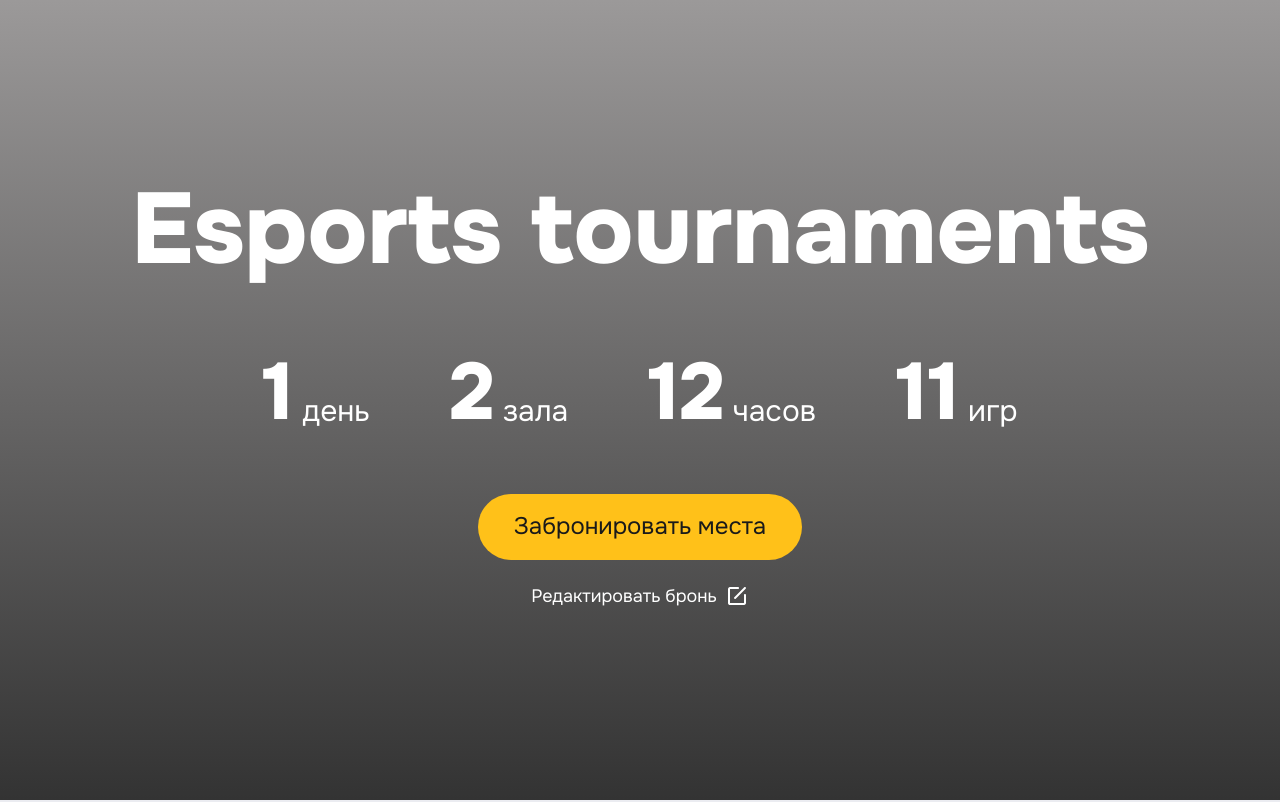
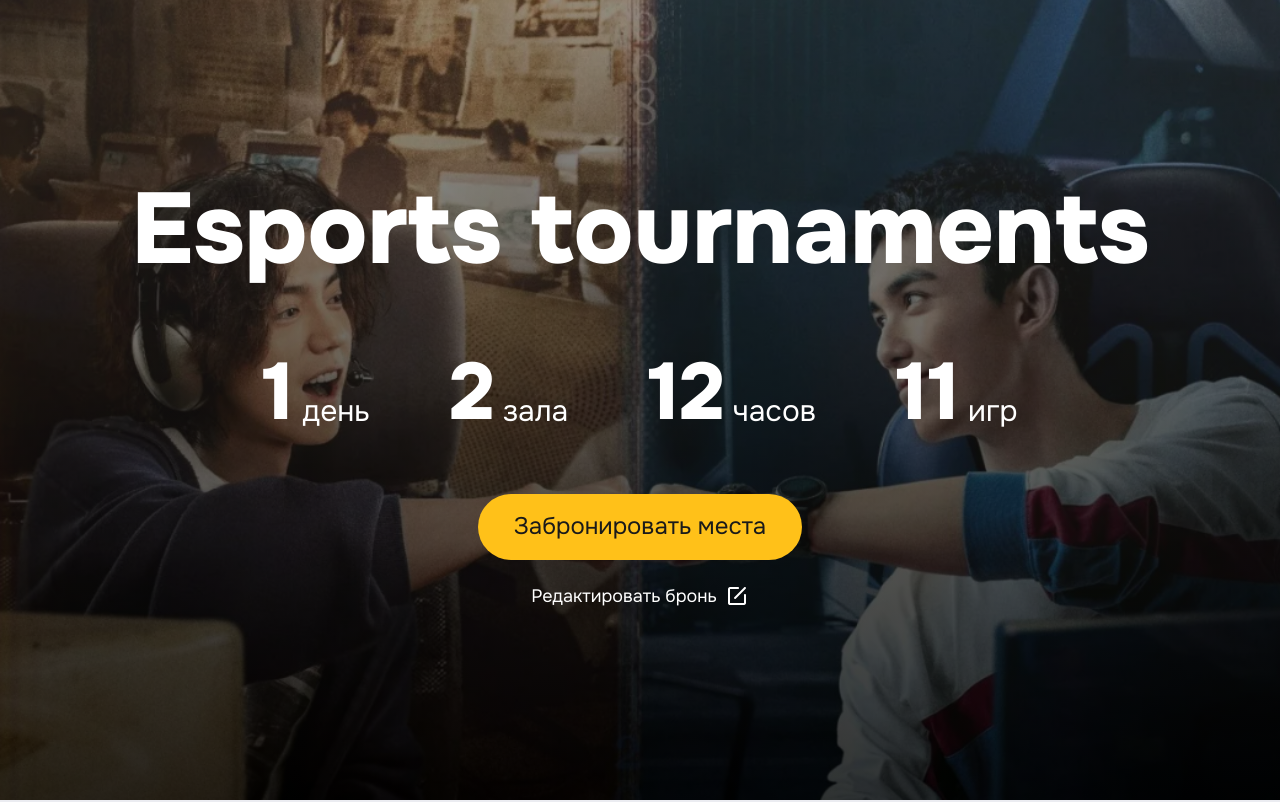
Before and after one commit to unursey/cybersport, a plain HTML site: page index.html in a window 1280 px wide. Shown: the top 802 px of the page. Drawn offline with Linux system fonts and the light colour scheme; files whose address does not match are found by name.

Commit message:
Initial dist subtree commit

```diff
--- a/assets/index-c8z9UpP1.css
+++ b/assets/index-c8z9UpP1.css
@@ -229,7 +229,7 @@ fieldset {
   padding: 120px 0;
   width: 100%;
   min-height: 100vh;
-  background-image: url(./assets/bg-pSriXgl6.png);
+  background-image: url(bg-pSriXgl6.png);
   background-size: cover;
   background-position: center;
   color: #fff;
```
